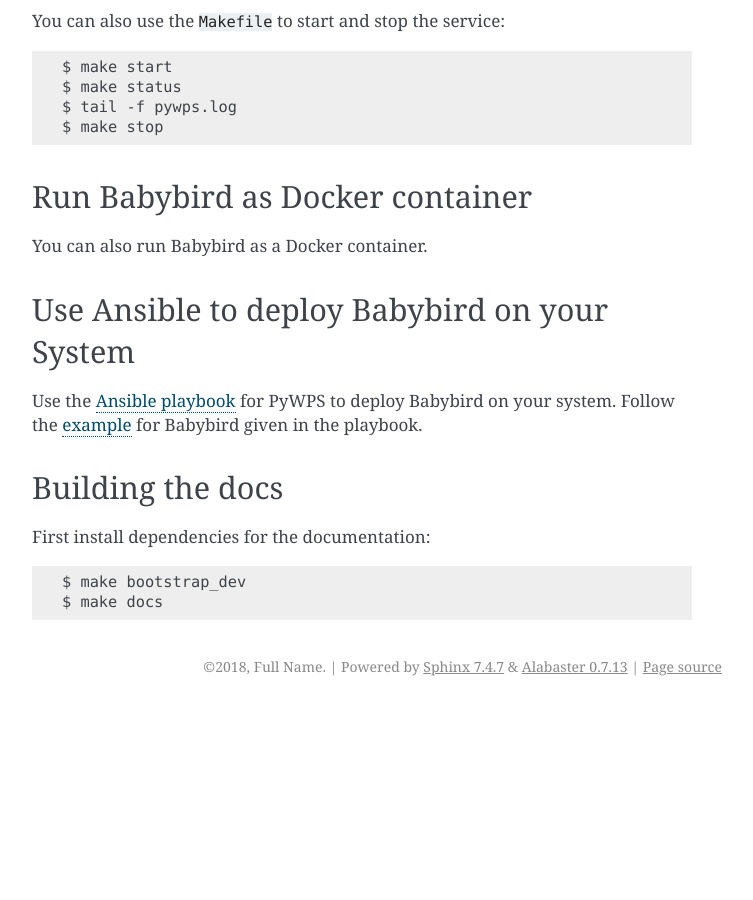
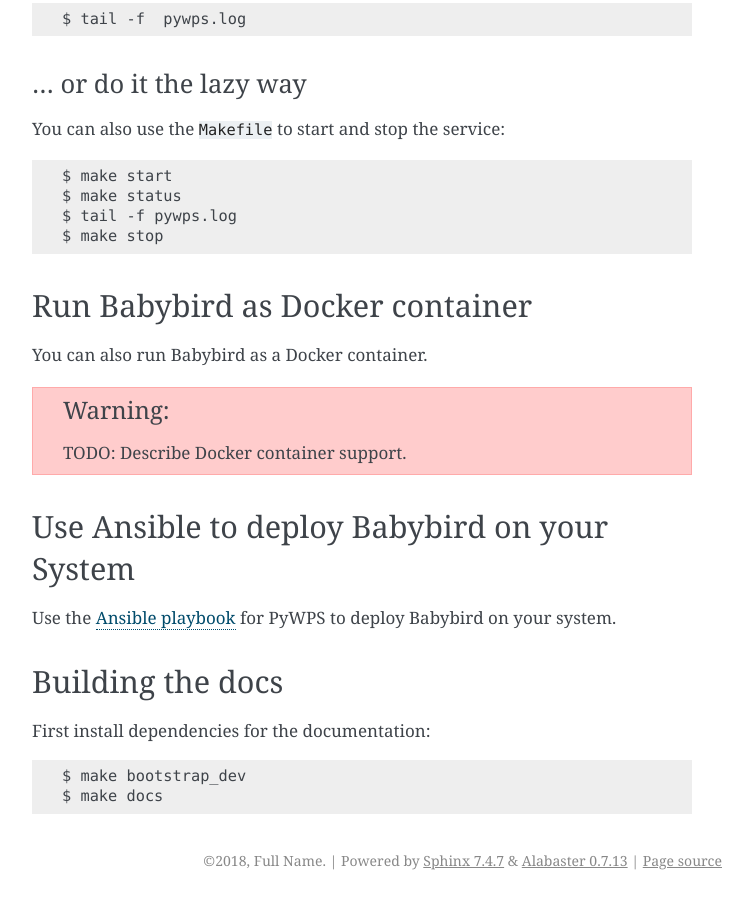
Before and after one commit to bird-house/babybird, a Sphinx documentation site: the page built from docs/source/installation.rst, in a window 1280 px wide and 900 px high, scrolled down 1446 px. Shown: the whole window, without its empty margins (388-1141 px from the left). Built offline with Sphinx 7.4.7, drawn with Linux system fonts in a browser that asks for light colours; before the commit the page ends 2152 px from its top, so only the background shows below that; some of the changed text lies outside the part shown.

Commit message:
fix docs

```diff
--- a/docs/source/installation.rst
+++ b/docs/source/installation.rst
@@ -6,9 +6,9 @@
 Install from Anaconda
 ---------------------
 
-.. todo::
+.. warning::
 
-   Prepare Conda package.
+   TODO: Prepare Conda package.
 
 Install from GitHub
 -------------------
@@ -89,11 +89,15 @@
 
 You can also run Babybird as a Docker container.
 
+.. warning::
+
+  TODO: Describe Docker container support.
+
 Use Ansible to deploy Babybird on your System
 ---------------------------------------------
 
 Use the `Ansible playbook`_ for PyWPS to deploy Babybird on your system.
-Follow the `example`_ for Babybird given in the playbook.
+
 
 Building the docs
 -----------------
@@ -105,4 +109,3 @@
 
 
 .. _Ansible playbook: http://ansible-wps-playbook.readthedocs.io/en/latest/index.html
-.. _example: https://ansible-wps-playbook.readthedocs.io/en/latest/testing.html
```
